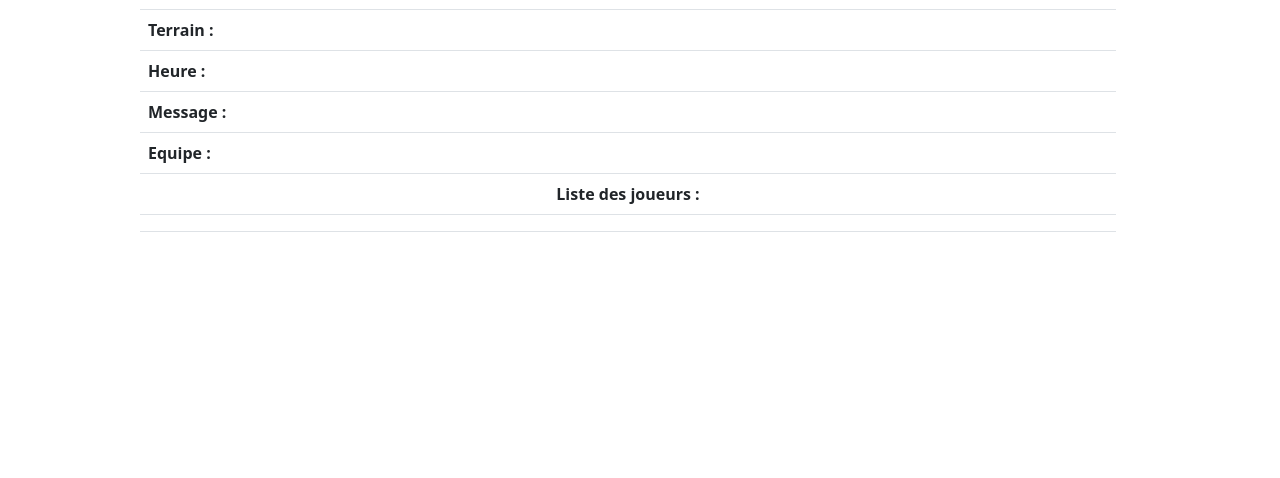
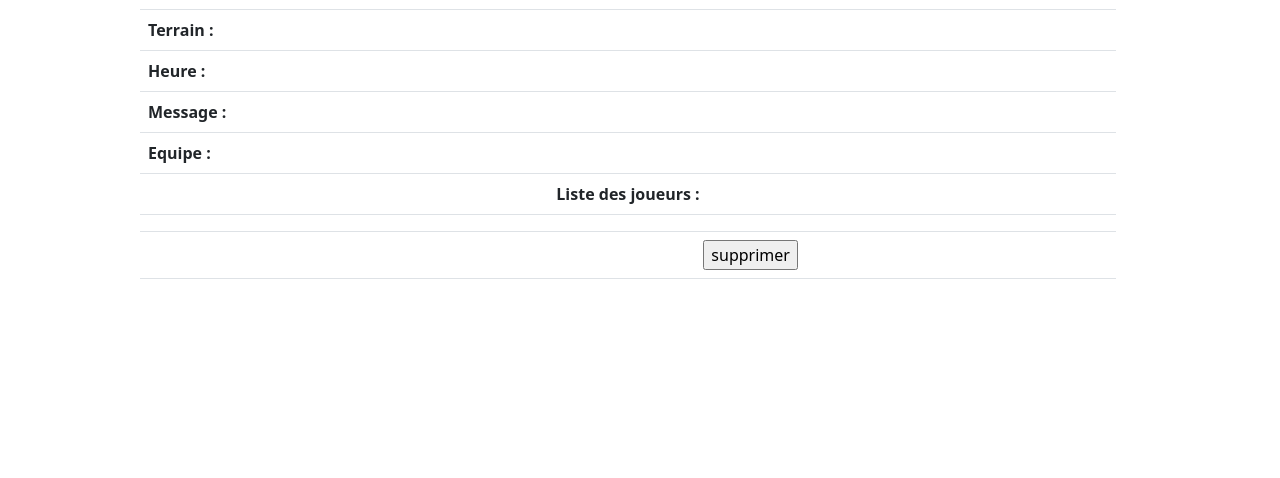
Before and after one commit to tanguy-sudo/Site_Football, a PHP site: template Vue/Convocation/index.php in a window 1280 px wide. Shown: the part 369-847 px from the top of the page. Run offline with PHP 8.4, Linux system fonts and the light colour scheme; the visitor is signed in with stand-in values (Sample User, id 1); the template is opened without the code that fills it: most values are stand-ins (such as "Sample title", 1, 10 or a date in 2020); data that the repository does not hold is empty; some libraries are stand-ins or nearby versions.

Commit message:
Update index.php

```diff
--- a/Vue/Convocation/index.php
+++ b/Vue/Convocation/index.php
@@ -16,9 +16,11 @@
             <h5 class="text-center">Aucune convocation pour cette date</h5>
         <?php endif; ?>
             <?php foreach($convocations as $convocation): ?>
+
                 <div class="col s4">
                     <div class="card-panel grey lighten-5">
                         <table class="table">
+
                             <tr><th scope="col">Compétition : </td><td> <?= $this->nettoyer($convocation['competition']) ?> </td></tr>
                             <tr><th scope="col">Equipe adverse :</td><td> <?= $this->nettoyer($convocation['equipeAdverse']) ?> </td></tr>
                             <tr><th scope="col">Site :</td><td> <?= $this->nettoyer($convocation['site']) ?> </td></tr>
@@ -40,9 +42,16 @@
                                     </tr>
                                         <?php endif; ?>
                             <?php endforeach; ?>
+                       <?php if(isset($_SESSION['valideConnexion']) && $_SESSION['valideConnexion'] == true) : ?>
+                        <form method="post" action="convocation/supprimer">
+                            <td> <input type="hidden" name="id" value="<?= $convocation['id_convocation'] ?>" /> </td>
+                            <td> <input type="submit" value="supprimer" /> </td>
+                        </form>
+                    <?php endif; ?>
                         </table>
                     </div>
                 </div>
+
             <?php endforeach; ?>
     </div>
 </div>
```
